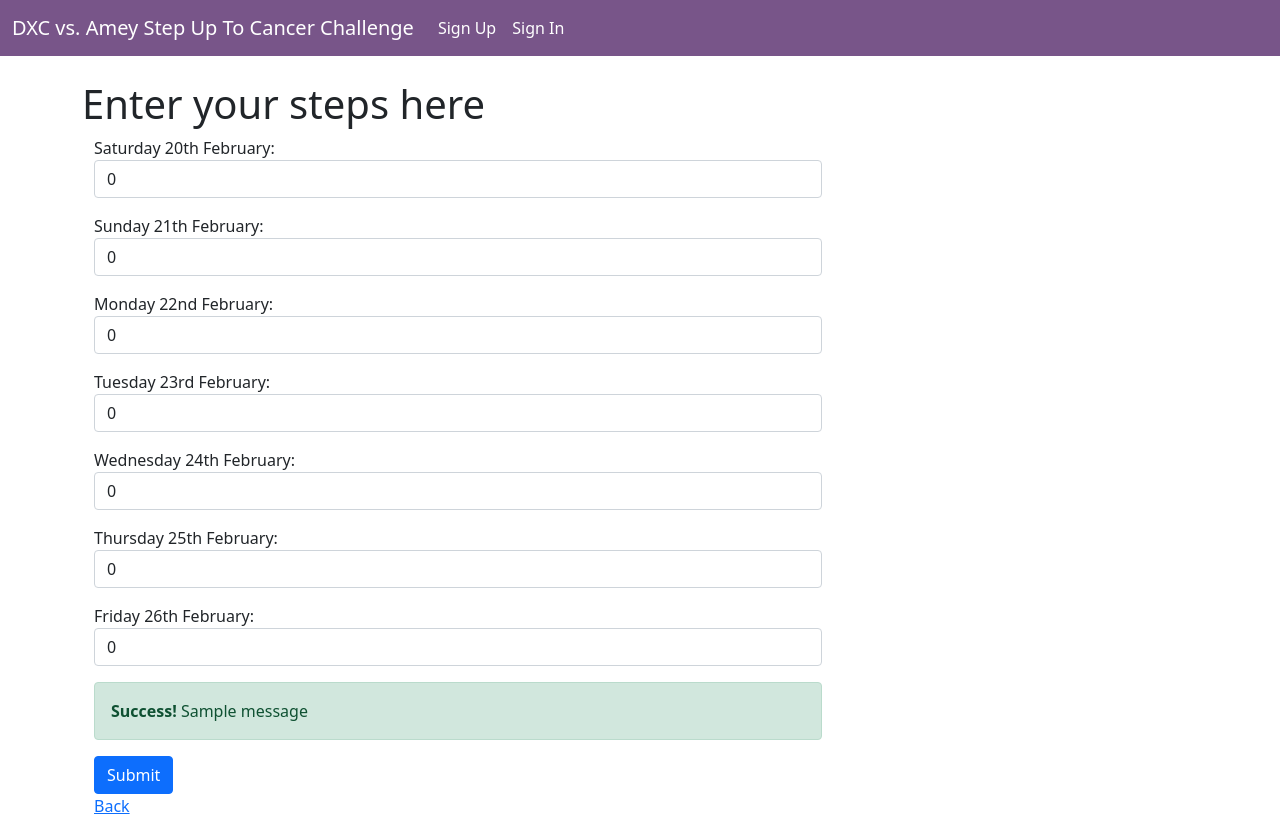
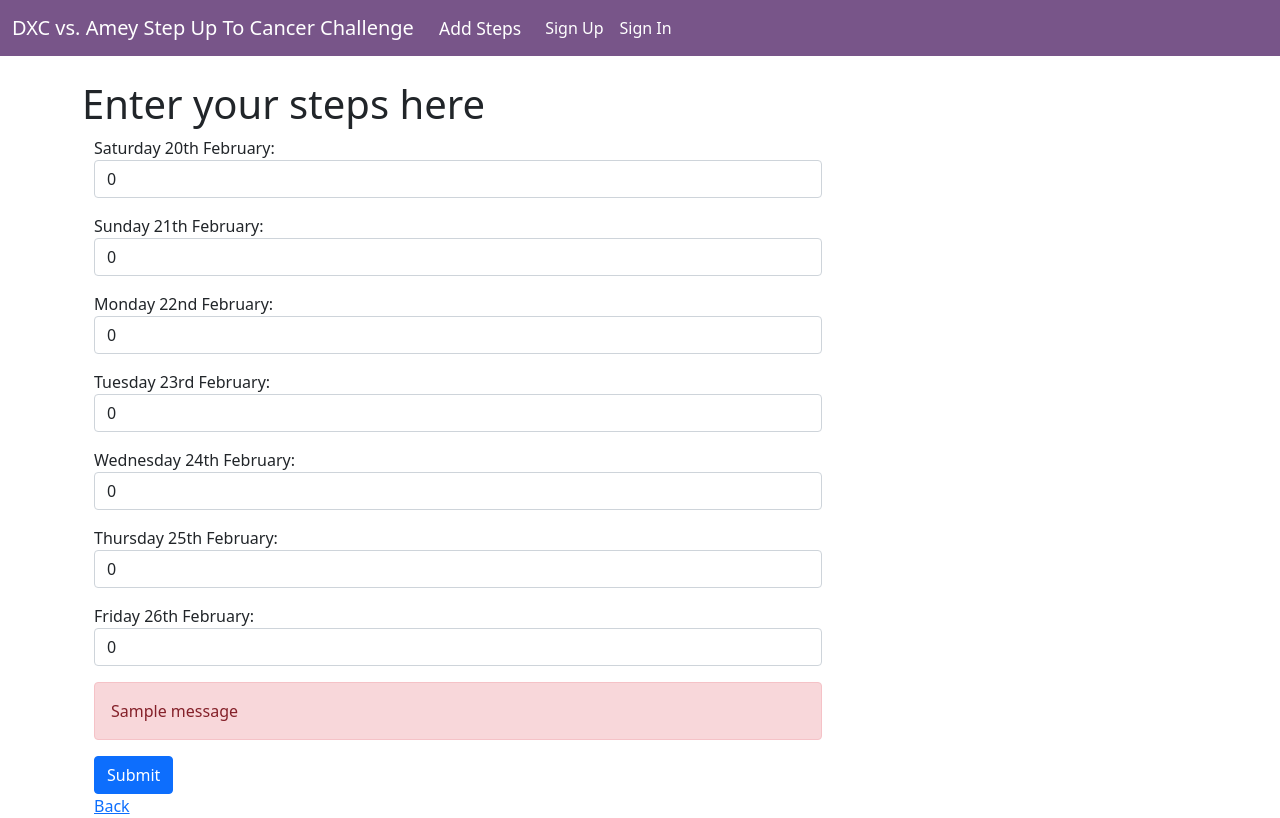
Before and after one commit to ShreyesAthreya/DXCStepUptoCancer, a Django app: page /addsteps/ in a window 1280 px wide. Run offline with Django 3.2, Linux system fonts and the light colour scheme; tables that the repository leaves empty hold one stand-in row (values such as "Sample post"); one stand-in notice (Sample message) is shown; some libraries are stand-ins or nearby versions.

Commit message:
Added addSteps to navbar

```diff
--- a/StepRegistration/views.py
+++ b/StepRegistration/views.py
@@ -25,7 +25,7 @@
                 messages.success(request, "You have added your steps successfully!")
             return redirect("home")
         except IntegrityError:
-            messages.error(request, "You already have steps created. Go to the homepage to edit em !")
+            messages.error(request, "You already have your steps registered. Go to the homepage to edit them!")
             return redirect("add-steps")
 
     context = {'form': form}
@@ -70,6 +70,18 @@
         # except:
         #     pass
         return context
+    #
+    # def get_queryset(self):
+    #     userID = self.request.user.id
+    #     try:
+    #         Steps = Step.objects.filter(user_id=userID).values('steps').values_list('steps', flat=True)
+    #         if (Steps[0]):
+    #             addStepsButton = True
+    #     except:
+    #         addStepsButton = False
+    #
+    #     def get_context_data(self, **kwargs):
+    #         context = super().get_context_data(**kwargs)
 
 
 class StepDetailView(DetailView):
--- a/templates/StepRegistration/addSteps.html
+++ b/templates/StepRegistration/addSteps.html
@@ -10,14 +10,9 @@
                     {{ form.as_p }}
                     {% if messages %}
                         {% for message in messages %}
-                            <div class="alert alert-success alert-dismissible fade show">
-                                <strong>Success!</strong> {{ message }}
+                            <div class="alert alert-danger" role="alert">
+                                {{ message|safe }}
                             </div>
-                            {% if error %}
-                                <div class="alert alert-danger" role="alert">
-                                    {{ error }}
-                                </div>
-                            {% endif %}
                         {% endfor %}
                     {% endif %}
                     <button type="submit" class="btn btn-primary">Submit</button>
--- a/templates/base.html
+++ b/templates/base.html
@@ -24,6 +24,7 @@
                     aria-expanded="false" aria-label="Toggle navigation">
                 <span class="navbar-toggler-icon"></span>
             </button>
+            <a class="navbar-brand" href="{% url 'add-steps' %}"><small> &nbsp; Add Steps</small></a>
             {% if not user.is_authenticated %}
                 <div class="collapse navbar-collapse" id="navbarSupportedContent">
                     <ul class="navbar-nav me-auto mb-2 mb-lg-0">
```
Also changed, not shown: db.sqlite3. Lines whose indentation alone changed are shown as unchanged.
